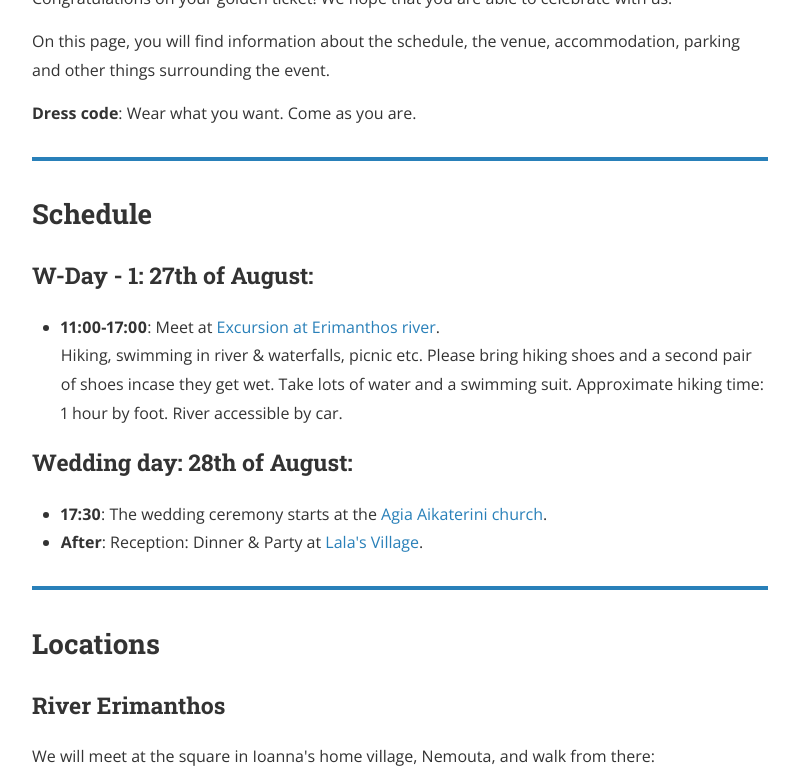
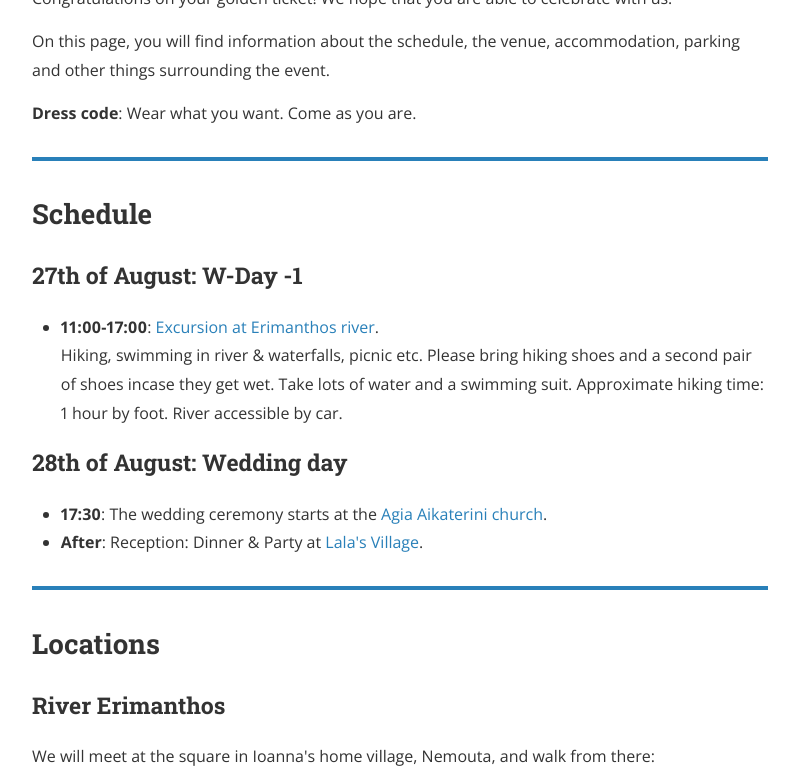
Before and after one commit to thiesgehrmann/hilmar-ioanna, a Jekyll site: the page built from index.html, in a window 1280 px wide and 900 px high, scrolled down 666 px, cut to the strip 0-767 px from the top of the window. Shown: the whole strip, without its empty margins (240-1039 px from the left). Built offline with Jekyll 4.4.1, drawn with Linux system fonts in a browser that asks for light colours; nearby versions of some CDN libraries; library files that are not in the unit come from our copies.

Commit message:
fixed small things

```diff
--- a/greek.html
+++ b/greek.html
@@ -42,13 +42,13 @@
 
 <a id="schedule"></a>
 <h2> Schedule </h2>
-<h3>W-Day - 1: 27th of August:</h3>
+<h3>27th of August: W-Day -1</h3>
 <p>
   <ul>
-      <li><b>11:00-17:00</b>: Meet at <a href="#location-river">Excursion at Erimanthos river</a>. <br/> Hiking, swimming in river & waterfalls, picnic etc. Please bring hiking shoes and a second pair of shoes incase they get wet. Take lots of water and a swimming suit. Approximate hiking time: 1 hour by foot. River accessible by car. </li>
+      <li><b>11:00-17:00</b>: <a href="#location-river">Excursion at Erimanthos river</a>. <br/> Hiking, swimming in river & waterfalls, picnic etc. Please bring hiking shoes and a second pair of shoes incase they get wet. Take lots of water and a swimming suit. Approximate hiking time: 1 hour by foot. River accessible by car. </li>
   </ul>
 </p>
-<h3>Wedding day: 28th of August:</h3>
+<h3>28th of August: Wedding day</h3>
 <p>
   <ul>
       <li><b>17:30</b>: The wedding ceremony starts at the <a href="#location-ceremony">Agia Aikaterini church</a>. </li>
--- a/index.html
+++ b/index.html
@@ -42,13 +42,13 @@
 
 <a id="schedule"></a>
 <h2> Schedule </h2>
-<h3>W-Day - 1: 27th of August:</h3>
+<h3>27th of August: W-Day -1</h3>
 <p>
   <ul>
-      <li><b>11:00-17:00</b>: Meet at <a href="#location-river">Excursion at Erimanthos river</a>. <br/> Hiking, swimming in river & waterfalls, picnic etc. Please bring hiking shoes and a second pair of shoes incase they get wet. Take lots of water and a swimming suit. Approximate hiking time: 1 hour by foot. River accessible by car. </li>
+      <li><b>11:00-17:00</b>: <a href="#location-river">Excursion at Erimanthos river</a>. <br/> Hiking, swimming in river & waterfalls, picnic etc. Please bring hiking shoes and a second pair of shoes incase they get wet. Take lots of water and a swimming suit. Approximate hiking time: 1 hour by foot. River accessible by car. </li>
   </ul>
 </p>
-<h3>Wedding day: 28th of August:</h3>
+<h3>28th of August: Wedding day</h3>
 <p>
   <ul>
       <li><b>17:30</b>: The wedding ceremony starts at the <a href="#location-ceremony">Agia Aikaterini church</a>. </li>
```
